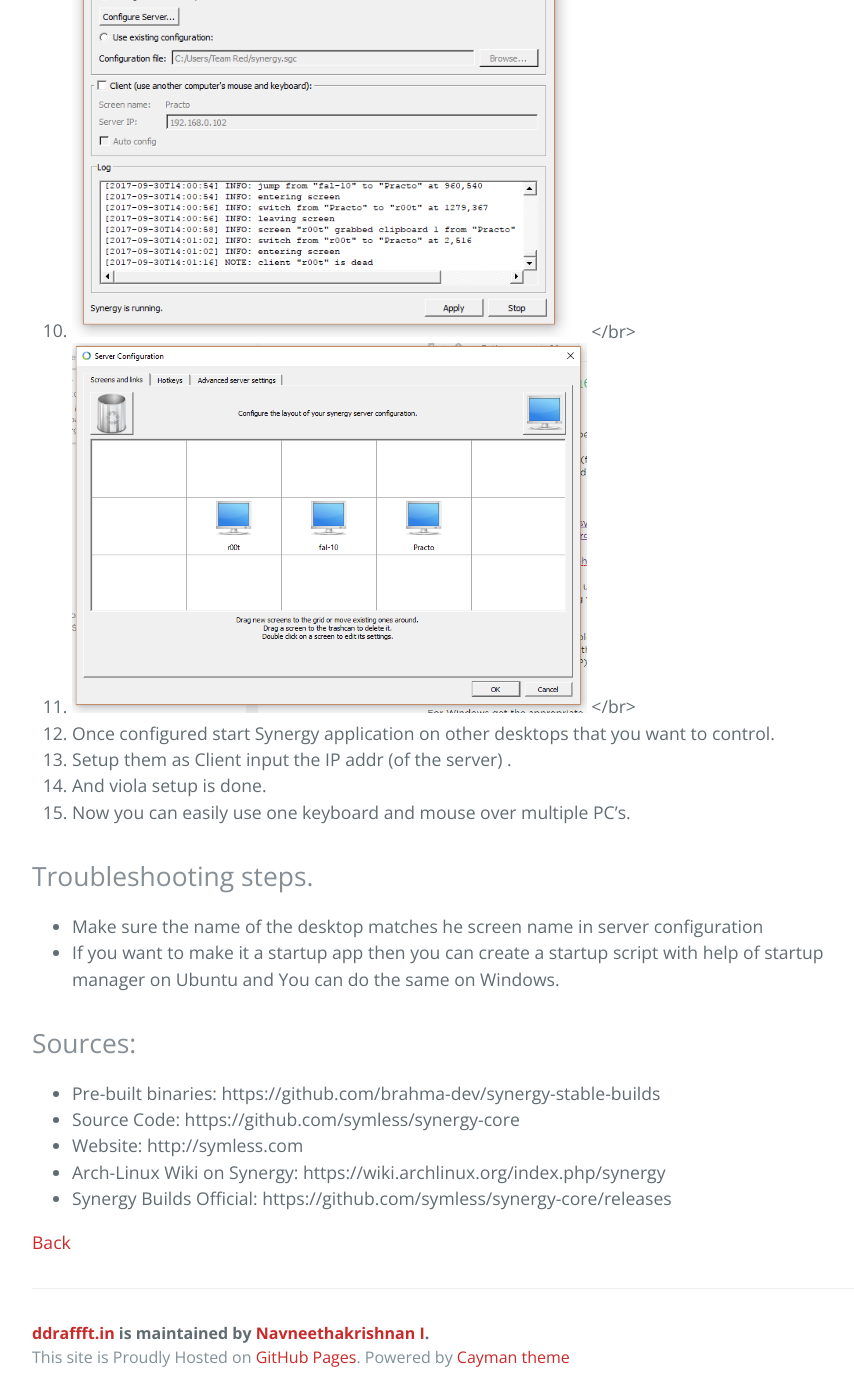
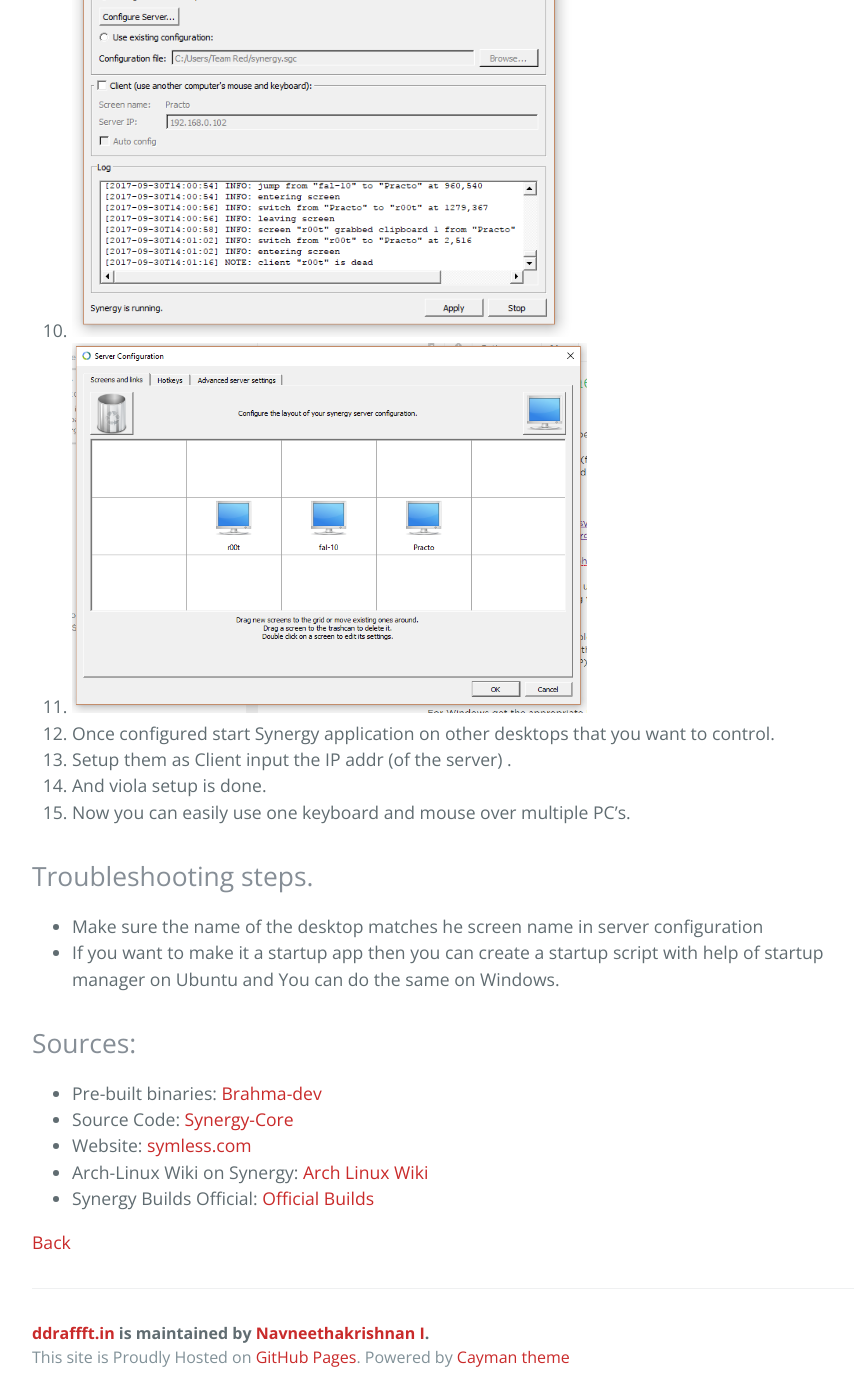
Before and after one commit to Navneet-Suresh/Navneet-Suresh.github.io, a Jekyll site: the page built from _posts/2017-09-30-How-to-install-Synergy-and-configure-it.markdown, in a window 1280 px wide and 1400 px high, scrolled down 1765 px. Shown: the whole window, without its empty margins (192-1046 px from the left). Built offline with Jekyll 4.4.1, drawn with Linux system fonts in a browser that asks for light colours; nearby versions of some CDN libraries.

Commit message:
Update 2017-09-30-How-to-install-Synergy-and-configure-it.markdown

```diff
--- a/_posts/2017-09-30-How-to-install-Synergy-and-configure-it.markdown
+++ b/_posts/2017-09-30-How-to-install-Synergy-and-configure-it.markdown
@@ -30,9 +30,9 @@
 8. Choose the master computer. The one which will act as a relay server between multiple devices. Once done open the Synergy app on that platform.
 9. Then Choose  Server option. </br>
 10. <img
-  src='/assets/Synergy Setup.PNG' alt='Setup process synergy server' width='65%' weight='65%'> </br>
+  src='/assets/Synergy Setup.PNG' alt='Setup process synergy server' width='65%' weight='65%'>
 11. <img
-  src='/assets/Synergy Setup2.PNG' alt='Setup process synergy server' width='65%' weight='65%'> </br>
+  src='/assets/Synergy Setup2.PNG' alt='Setup process synergy server' width='65%' weight='65%'>
 12. Once configured start Synergy application on other desktops that you want to control.
 13. Setup them as Client input the IP addr (of the server) .
 14. And viola setup is done.
@@ -46,8 +46,8 @@
 
 ## Sources:
 
-- Pre-built binaries: https://github.com/brahma-dev/synergy-stable-builds
-- Source Code: https://github.com/symless/synergy-core
-- Website: http://symless.com
-- Arch-Linux Wiki on Synergy: https://wiki.archlinux.org/index.php/synergy
-- Synergy Builds Official: https://github.com/symless/synergy-core/releases
+- Pre-built binaries: [Brahma-dev](https://github.com/brahma-dev/synergy-stable-builds)
+- Source Code: [Synergy-Core](https://github.com/symless/synergy-core)
+- Website: [symless.com](http://symless.com)
+- Arch-Linux Wiki on Synergy: [Arch Linux Wiki](https://wiki.archlinux.org/index.php/synergy)
+- Synergy Builds Official: [Official Builds](https://github.com/symless/synergy-core/releases)
```
